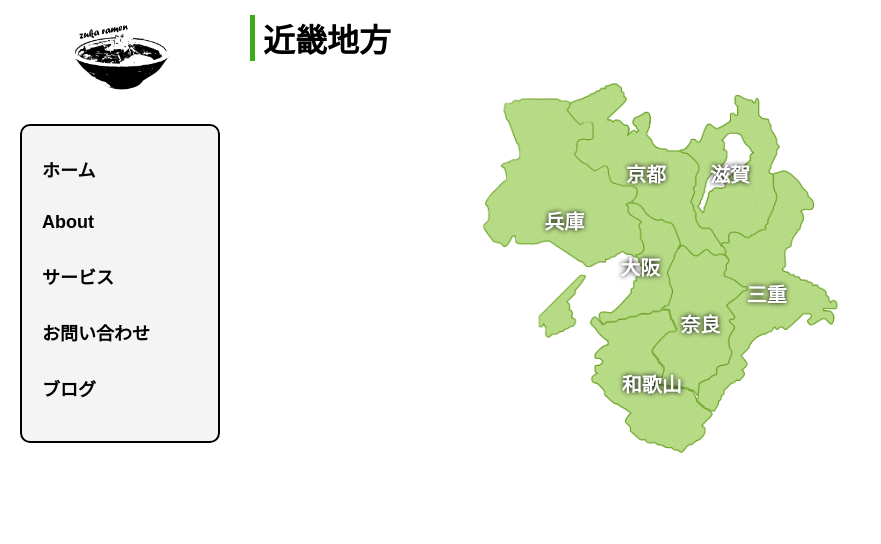
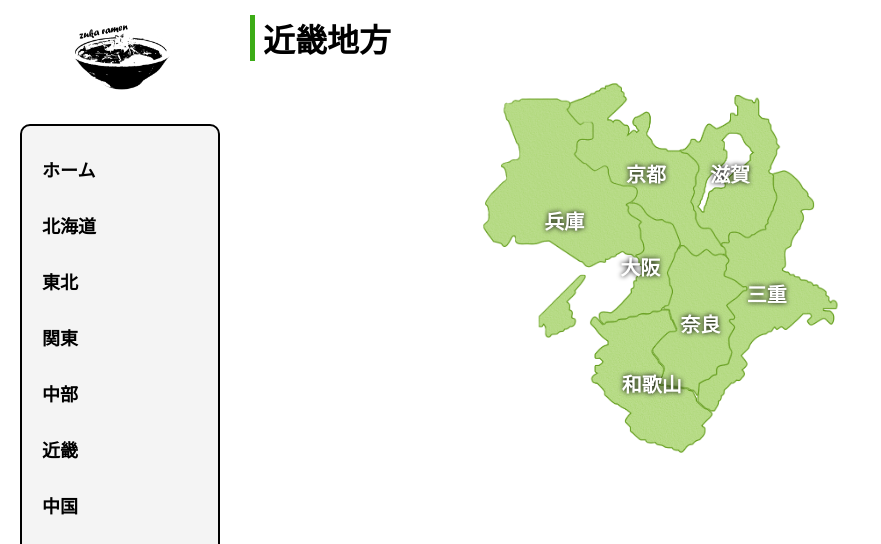
Before and after one commit to zuka121/ramen-blog, a Django app: page /kinki/ in a window 1280 px wide. Shown: the part 16-560 px from the top of the page, without its empty margins (0-881 px from the left). Run offline with Django 5.2, Linux system fonts and the light colour scheme.

Commit message:
menu changes

```diff
--- a/mypage/templates/base.html
+++ b/mypage/templates/base.html
@@ -82,10 +82,15 @@
             <nav class="menu-container">
                 <ul class="menu">
                     <li class="menu-item"><a href="{% url 'home' %}">ホーム</a></li>
-                    <li class="menu-item"><a href="{% url 'about' %}">About</a></li>
-                    <li class="menu-item"><a href="{% url 'services' %}">サービス</a></li>
-                    <li class="menu-item"><a href="{% url 'contact' %}">お問い合わせ</a></li>
-                    <li class="menu-item"><a href="{% url 'blog' %}">ブログ</a></li>
+                    <li class="menu-item"><a href="{% url 'hokkaido' %}">北海道</a></li>
+                    <li class="menu-item"><a href="{% url 'tohoku' %}">東北</a></li>
+                    <li class="menu-item"><a href="{% url 'kanto' %}">関東</a></li>
+                    <li class="menu-item"><a href="{% url 'tyubu' %}">中部</a></li>
+                    <li class="menu-item"><a href="{% url 'kinki' %}">近畿</a></li>
+                    <li class="menu-item"><a href="{% url 'tyugoku' %}">中国</a></li>
+                    <li class="menu-item"><a href="{% url 'shikoku' %}">四国</a></li>
+                    <li class="menu-item"><a href="{% url 'kyusyu' %}">九州</a></li>
+                    <li class="menu-item"><a href="{% url 'profile' %}">プロフィール</a></li>
                 </ul>
             </nav>
         </div>
--- a/mypage/templates/about.html
+++ b/mypage/templates/kanto.html
@@ -1,11 +1,11 @@
 {% extends 'base.html' %}
 
-{% block title %}about{% endblock %}
+{% block title %}関東{% endblock %}
 
 {% block content %}
 
 <body>
-    <h1>about</h1>
+    <h1>関東</h1>
 </body>
 
 {% endblock %}
--- a/mypage/templates/kinki.html
+++ b/mypage/templates/kinki.html
@@ -20,7 +20,7 @@
           justify-content: left; /* ブロックを中央に配置 */
           gap: 20px; /* 各ブロックの間隔を設定 */
           margin-top: -150px; /* 地図との間にスペースを追加 */
-          margin-left: 30px;
+          margin-left: 50px;
           margin-bottom: 180px;
         }
 
--- a/mypage/templates/services.html
+++ b/mypage/templates/shikoku.html
@@ -1,11 +1,11 @@
 {% extends 'base.html' %}
 
-{% block title %}services{% endblock %}
+{% block title %}四国{% endblock %}
 
 {% block content %}
 
 <body>
-    <h1>services</h1>
+    <h1>四国</h1>
 </body>
 
 {% endblock %}
--- a/mypage/templates/blog.html
+++ b/mypage/templates/tohoku.html
@@ -1,11 +1,11 @@
 {% extends 'base.html' %}
 
-{% block title %}blog{% endblock %}
+{% block title %}東北{% endblock %}
 
 {% block content %}
 
 <body>
-    <h1>blog</h1>
+    <h1>東北</h1>
 </body>
 
 {% endblock %}
--- a/mypage/templates/contact.html
+++ b/mypage/templates/tyubu.html
@@ -1,11 +1,11 @@
 {% extends 'base.html' %}
 
-{% block title %}contact{% endblock %}
+{% block title %}中部{% endblock %}
 
 {% block content %}
 
 <body>
-    <h1>contact</h1>
+    <h1>中部</h1>
 </body>
 
 {% endblock %}
--- a/mypage/views.py
+++ b/mypage/views.py
@@ -4,20 +4,32 @@ from django.shortcuts import render
 def home(request):
     return render(request, 'home.html')
 
-def about(request):
-    return render(request, 'about.html')
+def hokkaido(request):
+    return render(request, 'hokkaido.html')
 
-def services(request):
-    return render(request, 'services.html')
+def tohoku(request):
+    return render(request, 'tohoku.html')
 
-def contact(request):
-    return render(request, 'contact.html')
+def kanto(request):
+    return render(request, 'kanto.html')
 
-def blog(request):
-    return render(request, 'blog.html')
+def tyubu(request):
+    return render(request, 'tyubu.html')
 
 def kinki(request):
     return render(request, 'kinki.html')
+
+def tyugoku(request):
+    return render(request, 'tyugoku.html')
+
+def shikoku(request):
+    return render(request, 'shikoku.html')
+
+def kyusyu(request):
+    return render(request, 'kyusyu.html')
+
+def profile(request):
+    return render(request, 'profile.html')
 
 def wakayama(request):
     return render(request, 'wakayama.html')
--- a/ramen_page/urls.py
+++ b/ramen_page/urls.py
@@ -21,11 +21,15 @@ from mypage import views
 urlpatterns = [
     path('admin/', admin.site.urls),
     path('', views.home, name='home'),
-    path('about/', views.about, name='about'),
-    path('services/', views.services, name='services'),
-    path('contact/', views.contact, name='contact'),
-    path('blog/', views.blog, name='blog'),
+    path('hokkaido/', views.hokkaido, name='hokkaido'),
+    path('tohoku/', views.tohoku, name='tohoku'),
+    path('kanto/', views.kanto, name='kanto'),
+    path('tyubu/', views.tyubu, name='tyubu'),
     path('kinki/', views.kinki, name='kinki'),
+    path('tyugoku/', views.tyugoku, name='tyugoku'),
+    path('shikoku/', views.shikoku, name='shikoku'),
+    path('kyusyu/', views.kyusyu, name='kyusyu'),
+    path('profile', views.profile, name='profile'),
     path('wakayama/', views.wakayama, name='wakayama'),
     path('shimasyo/', views.shimasyo, name='shimasyo'),
 ]
```
Also changed, not shown: mypage/templates/hokkaido.html (added, +11 -0 lines), mypage/templates/kyusyu.html (added, +11 -0 lines), mypage/templates/profile.html (added, +11 -0 lines), mypage/templates/tyugoku.html (added, +11 -0 lines).
